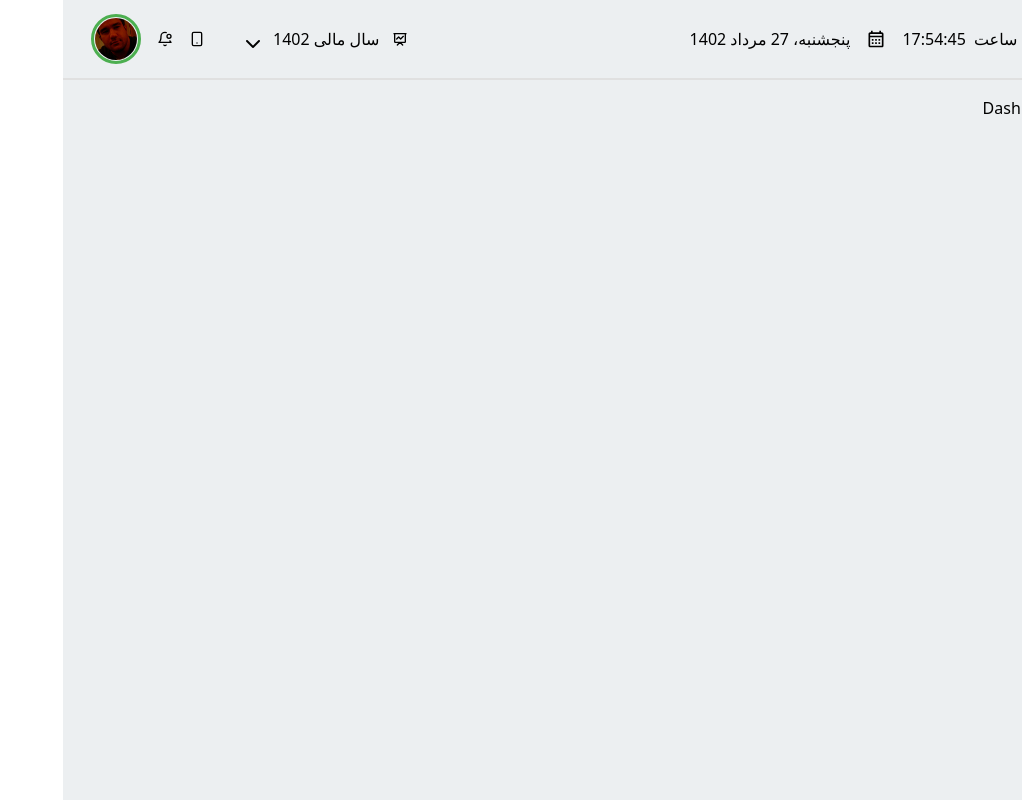
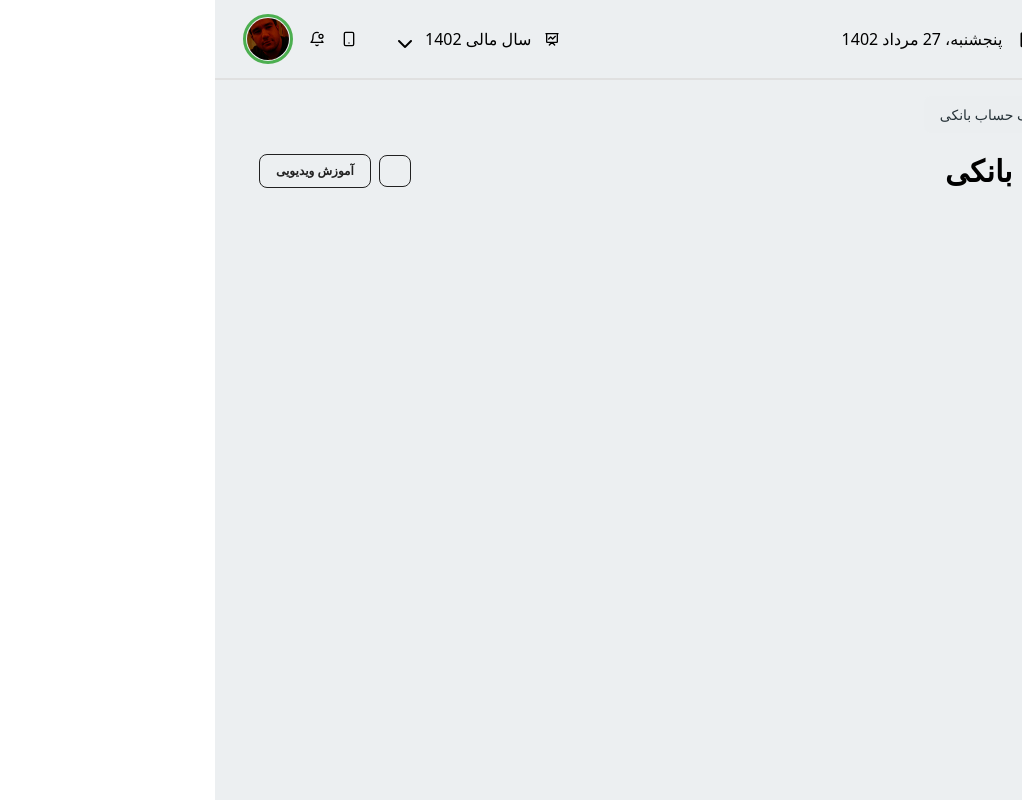
Before and after one commit to super-duper-man/mrf_bank_account_sample, a React (Vite) app: page / in a window 1280 px wide. Shown: the whole page, without its empty margins (258-1280 px from the left). Built offline with nearby package versions, Linux system fonts and the light colour scheme; some icons are missing.

Commit message:
dashboard title

```diff
--- /dev/null
+++ b/src/components/DashboardBreadcrumbs.tsx
@@ -0,0 +1,16 @@
+import { Breadcrumbs } from "@material-tailwind/react";
+import { LuLayoutGrid } from "react-icons/lu";
+
+const DashboardBreadcrumbs = () => {
+  return (
+    <Breadcrumbs placeholder={undefined}>
+      <span>
+        <LuLayoutGrid />
+      </span>
+      <span>خزانه داری</span>
+      <span>تعریف حساب بانکی</span>
+    </Breadcrumbs>
+  );
+};
+
+export default DashboardBreadcrumbs;
--- /dev/null
+++ b/src/components/DashboardTitle.tsx
@@ -0,0 +1,22 @@
+import { IconButton } from "@material-tailwind/react";
+import { Button } from "@material-tailwind/react";
+import { PiFilePdfDuotone } from "react-icons/pi";
+function DashboardTitle() {
+  return (
+    <div className="flex justify-between items-center mt-5">
+      <div>
+        <span className="font-bold text-3xl">تعریف حساب بانکی</span>
+      </div>
+      <div className="flex items-center gap-2">
+        <IconButton placeholder={undefined} variant="outlined" size="sm">
+          <PiFilePdfDuotone className="text-2xl" />
+        </IconButton>
+        <Button variant="outlined" placeholder={undefined} size="sm">
+          آموزش ویدیویی
+        </Button>
+      </div>
+    </div>
+  );
+}
+
+export default DashboardTitle;
--- a/src/pages/Dashboard.tsx
+++ b/src/pages/Dashboard.tsx
@@ -1,5 +1,13 @@
+import DashboardBreadcrumbs from "../components/DashboardBreadcrumbs";
+import DashboardTitle from "../components/DashboardTitle";
+
 function Dashboard() {
-  return <div> Dashboard</div>;
+  return (
+    <div className="flex flex-col px-7">
+      <DashboardBreadcrumbs />
+      <DashboardTitle />
+    </div>
+  );
 }
 
 export default Dashboard;
```
